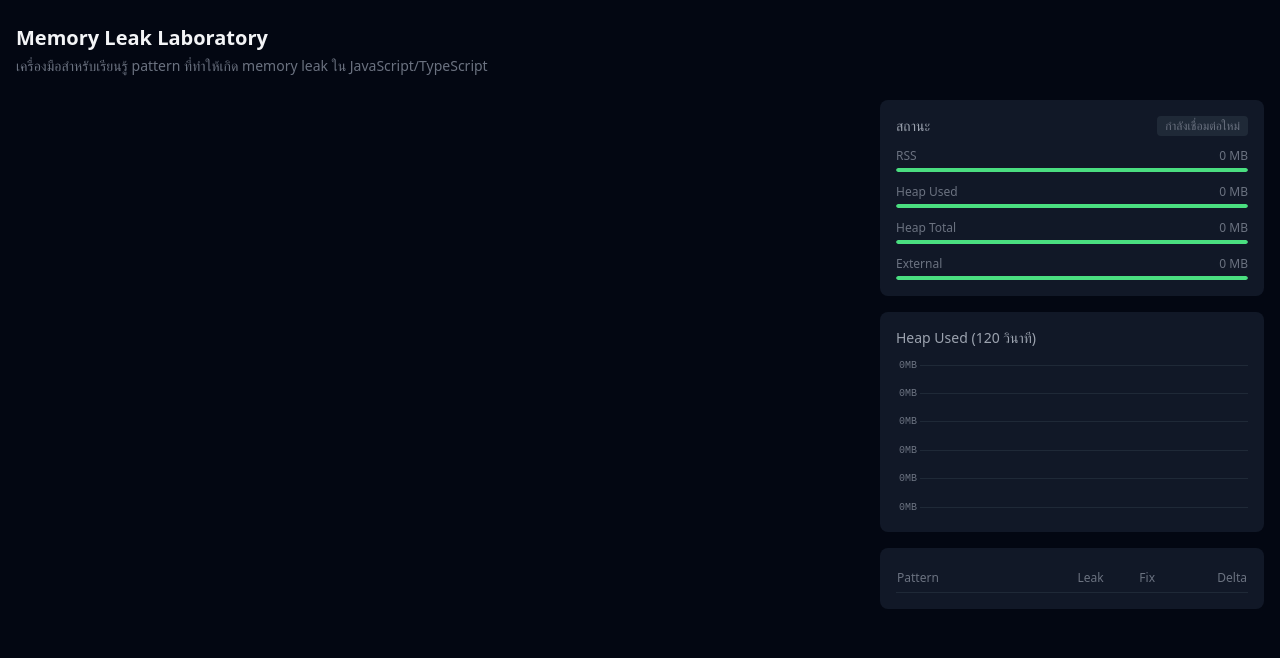
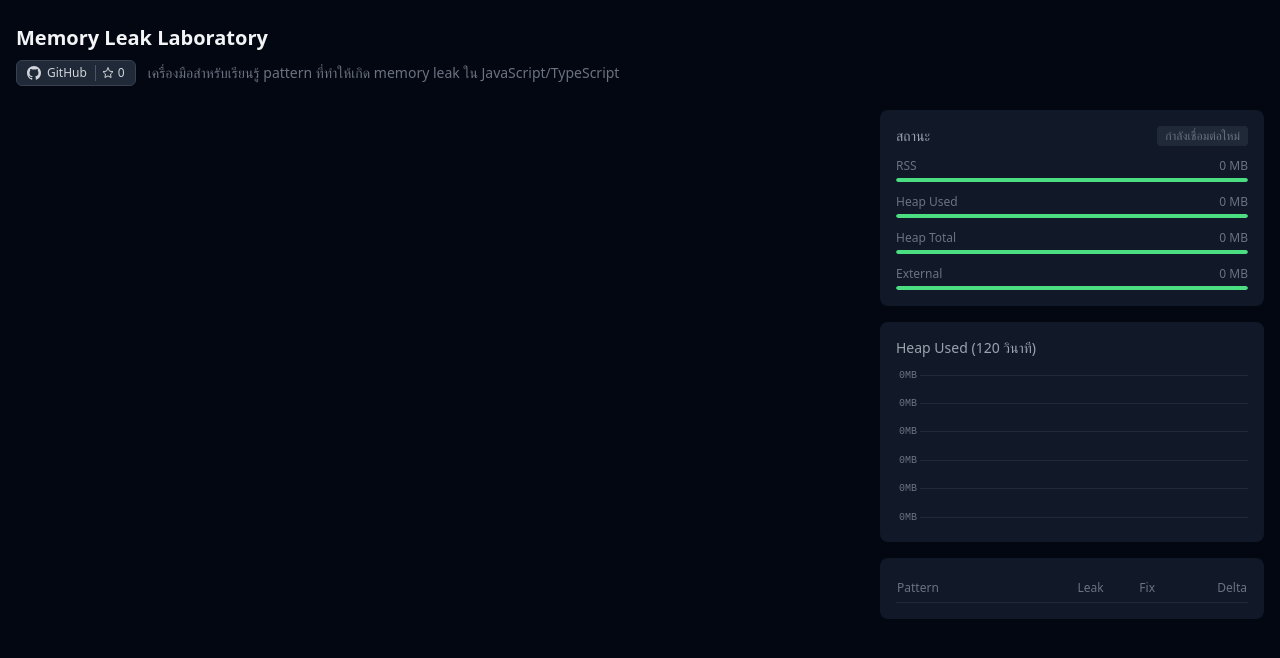
Before and after one commit to mantvmass/js-leak-lab, a website: page src/index.html in a window 1280 px wide. Drawn offline with nearby package versions, Linux system fonts and the light colour scheme; no server answers.

Commit message:
feat: add GitHub badge with live star count to header

```diff
--- a/package.json
+++ b/package.json
@@ -1,6 +1,7 @@
 {
   "name": "js-leak-lab",
   "module": "index.ts",
+  "version": "0.1.2",
   "type": "module",
   "private": true,
   "scripts": {
--- a/src/index.html
+++ b/src/index.html
@@ -91,9 +91,24 @@
         <!-- Mobile top spacer for fixed bar -->
         <div class="h-10 lg:hidden"></div>
 
-        <h1 class="text-xl font-bold mb-1 text-gray-100">Memory Leak Laboratory</h1>
-        <p class="text-sm text-gray-500 mb-6">เครื่องมือสำหรับเรียนรู้ pattern ที่ทำให้เกิด memory leak ใน
-            JavaScript/TypeScript</p>
+        <h1 class="text-xl font-bold text-gray-100 mb-2">Memory Leak Laboratory</h1>
+        <div class="flex items-center gap-3 mb-6">
+            <a href="https://github.com/mantvmass/js-leak-lab" target="_blank" rel="noopener noreferrer"
+                class="inline-flex items-center gap-1.5 px-2.5 py-1 rounded-md bg-gray-800 border border-gray-700 text-gray-300 hover:bg-gray-700 hover:text-white hover:border-gray-600 transition-all text-xs font-medium"
+                title="GitHub Repository">
+                <svg xmlns="http://www.w3.org/2000/svg" width="14" height="14" viewBox="0 0 24 24" fill="currentColor">
+                    <path d="M12 0c-6.626 0-12 5.373-12 12 0 5.302 3.438 9.8 8.207 11.387.599.111.793-.261.793-.577v-2.234c-3.338.726-4.033-1.416-4.033-1.416-.546-1.387-1.333-1.756-1.333-1.756-1.089-.745.083-.729.083-.729 1.205.084 1.839 1.237 1.839 1.237 1.07 1.834 2.807 1.304 3.492.997.107-.775.418-1.305.762-1.604-2.665-.305-5.467-1.334-5.467-5.931 0-1.311.469-2.381 1.236-3.221-.124-.303-.535-1.524.117-3.176 0 0 1.008-.322 3.301 1.23.957-.266 1.983-.399 3.003-.404 1.02.005 2.047.138 3.006.404 2.291-1.552 3.297-1.23 3.297-1.23.653 1.653.242 2.874.118 3.176.77.84 1.235 1.911 1.235 3.221 0 4.609-2.807 5.624-5.479 5.921.43.372.823 1.102.823 2.222v3.293c0 .319.192.694.801.576 4.765-1.589 8.199-6.086 8.199-11.386 0-6.627-5.373-12-12-12z"/>
+                </svg>
+                GitHub
+                <span class="inline-flex items-center gap-1 border-l border-gray-600 pl-1.5 ml-0.5">
+                    <svg xmlns="http://www.w3.org/2000/svg" width="12" height="12" viewBox="0 0 24 24" fill="none" stroke="currentColor" stroke-width="2" stroke-linecap="round" stroke-linejoin="round">
+                        <polygon points="12 2 15.09 8.26 22 9.27 17 14.14 18.18 21.02 12 17.77 5.82 21.02 7 14.14 2 9.27 8.91 8.26 12 2"/>
+                    </svg>
+                    <span id="github-stars">0</span>
+                </span>
+            </a>
+            <span class="text-sm text-gray-500">เครื่องมือสำหรับเรียนรู้ pattern ที่ทำให้เกิด memory leak ใน JavaScript/TypeScript</span>
+        </div>
 
         <div class="lg:flex lg:gap-6">
             <div class="flex-1 space-y-4" id="cards"></div>
@@ -161,7 +176,15 @@
             </div>
         </div>
     </div>
-    <script src="./script.js"></script>
+    <!-- Fetch GitHub stars -->
+    <script>
+        fetch('https://api.github.com/repos/mantvmass/js-leak-lab')
+            .then(r => r.json())
+            .then(d => { if (d.stargazers_count != null) document.getElementById('github-stars').textContent = d.stargazers_count; })
+            .catch(() => {});
+    </script>
+    <!-- Load Script, Query String Cache Busting -->
+    <script src="./script.js?v=0.1.2"></script>
 </body>
 
 </html>
```
Also changed, not shown: README.md.
